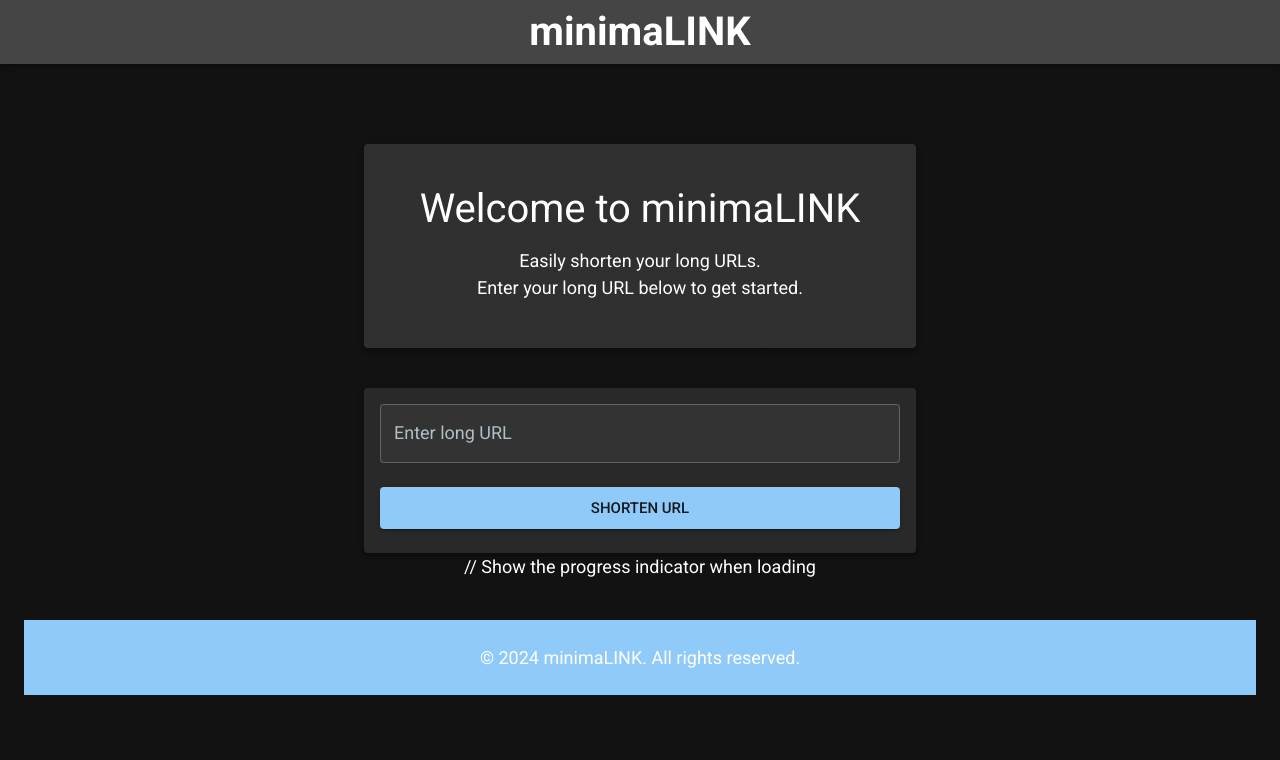
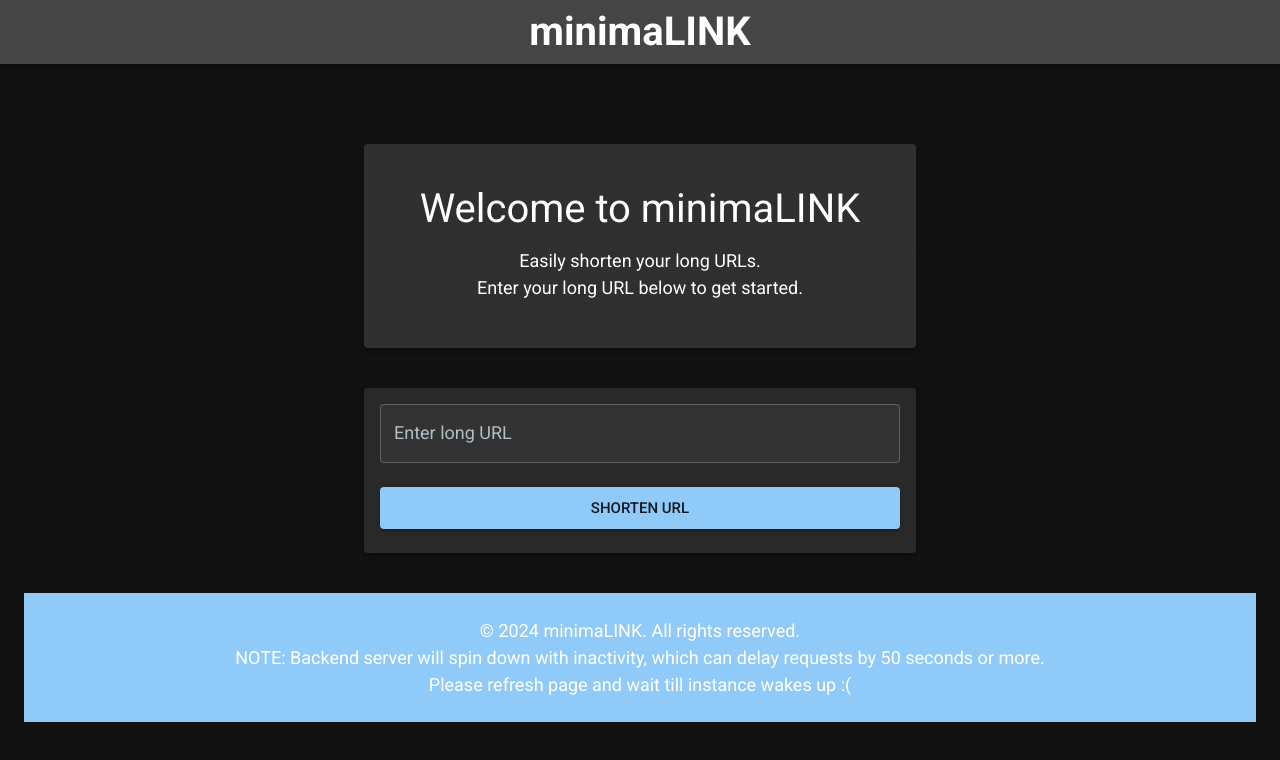
Before and after one commit to raghavg27/minimaLINK, a React (Create React App) app in the folder frontend/: page / in a window 1280 px wide. Shown: the top 760 px of the page. Built offline with nearby package versions, Linux system fonts and the light colour scheme; the HTML template or start-up script is replaced by a standard one.

Commit message:
circular progress icon fixed

```diff
--- a/frontend/src/App.js
+++ b/frontend/src/App.js
@@ -53,7 +53,7 @@ function App() {
             <Box display="flex" justifyContent="center" my={2}>
               <CircularProgress />
             </Box>
-          )}// Show the progress indicator when loading
+          )}
 
           {!isLoading && shortUrl && <UrlResult shortUrl={shortUrl} />}
         </Box>
--- a/frontend/src/components/Footer.js
+++ b/frontend/src/components/Footer.js
@@ -8,8 +8,10 @@ function Footer() {
       <Toolbar>
         <Box width="100%" display="flex" justifyContent="center" mt={5} py={3} textAlign="center" bgcolor="primary.main" color="text.primary">
           <Typography variant="body1">
-        © 2024 minimaLINK. All rights reserved.
-      </Typography>
+            © 2024 minimaLINK. All rights reserved. <br />
+            NOTE: Backend server will spin down with inactivity, which can delay requests by 50 seconds or more. <br />
+              Please refresh page and wait till instance wakes up :(
+          </Typography>
         </Box>
       </Toolbar>
 
```
Also changed, not shown: 9 other files (tests, documents, lock files or other folders).
